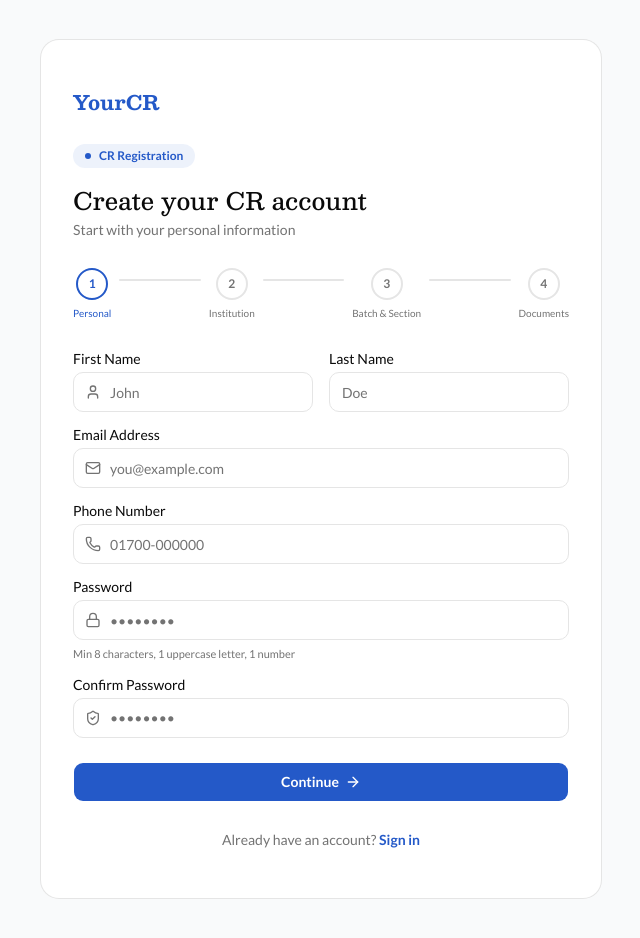
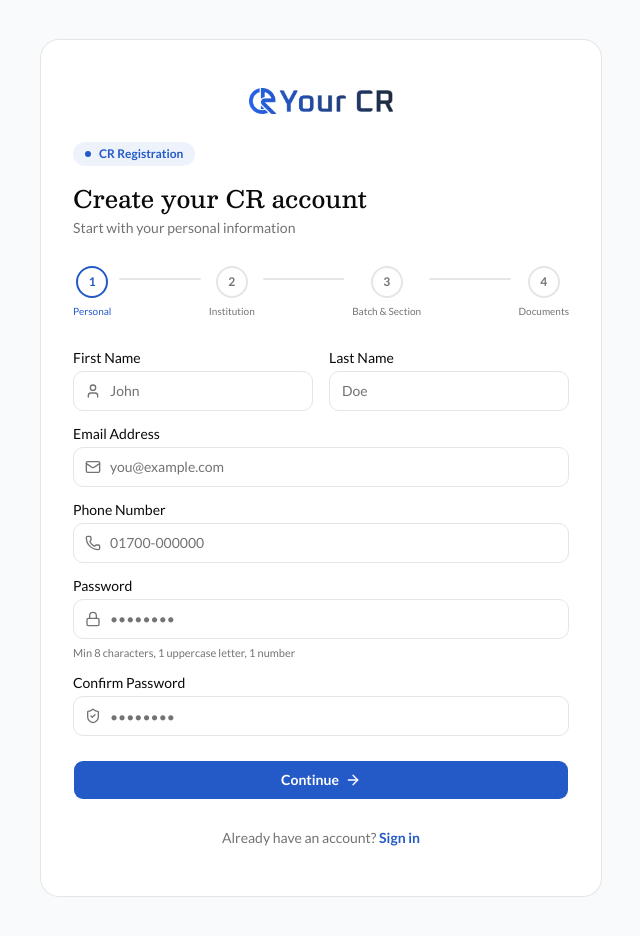
Before and after one commit to mdrakibali/your-cr, a Next.js app: page /register in a window 1280 px wide. Shown: the whole page, without its empty margins (319-959 px from the left). Built offline with nearby package versions, Linux system fonts and the light colour scheme.

Commit message:
feat: implement authentication pages and forms including login, registration, and password recovery.

```diff
--- a/src/app/(auth)/login/page.tsx
+++ b/src/app/(auth)/login/page.tsx
@@ -6,6 +6,8 @@ export const metadata: Metadata = {
   description: "Sign in to your YourCR CR account",
 };
 
-const Login = () => <LoginForm />;
+const Login = () =>{
+  return <LoginForm />
+}
 
 export default Login;
--- a/src/app/(auth)/register/page.tsx
+++ b/src/app/(auth)/register/page.tsx
@@ -6,6 +6,8 @@ export const metadata: Metadata = {
   description: "Create your Class Representative account on YourCR",
 };
 
-const Register = () => <RegisterForm />;
+const Register = () =>{
+  return <RegisterForm />
+};
 
 export default Register;
--- a/src/components/auth/forgot-password-form.tsx
+++ b/src/components/auth/forgot-password-form.tsx
@@ -6,6 +6,7 @@ import Link from "next/link";
 import { useState } from "react";
 import { useForm } from "react-hook-form";
 
+import Logo from "@/components/common/logo";
 import { Button } from "@/components/ui/button";
 import { Card, CardContent } from "@/components/ui/card";
 import {
@@ -44,11 +45,9 @@ export default function ForgotPasswordForm() {
       <Card className="w-full rounded-2xl ring-1 ring-border shadow-none">
         <CardContent className="p-5 xs:p-6 sm:p-8">
           {/* Logo */}
-          <Link href="/" className="block mb-7">
-            <span className="text-[#2459c8] font-bold text-xl font-[family-name:var(--font-besley)]">
-              YourCR
-            </span>
-          </Link>
+          <div className="mb-7 flex justify-center">
+            <Logo />
+          </div>
 
           {/* Header */}
           <div className="mb-8">
--- a/src/components/auth/login-form.tsx
+++ b/src/components/auth/login-form.tsx
@@ -3,6 +3,7 @@ import { zodResolver } from "@hookform/resolvers/zod";
 import { ArrowRight, Lock, Mail } from "lucide-react";
 import Link from "next/link";
 import { useForm } from "react-hook-form";
+import Logo from "@/components/common/logo";
 import { Button } from "@/components/ui/button";
 import { Card, CardContent } from "@/components/ui/card";
 import { Checkbox } from "@/components/ui/checkbox";
@@ -36,11 +37,9 @@ export default function LoginForm() {
       <Card className="w-full rounded-2xl ring-1 ring-border shadow-none">
         <CardContent className="p-5 xs:p-6 sm:p-8">
           {/* Logo */}
-          <Link href="/" className="block mb-7">
-            <span className="text-[#2459c8] font-bold text-xl font-[family-name:var(--font-besley)]">
-              YourCR
-            </span>
-          </Link>
+          <div className="mb-7 flex justify-center">
+            <Logo />
+          </div>
 
           {/* Header */}
           <div className="mb-8">
--- a/src/components/auth/register-form.tsx
+++ b/src/components/auth/register-form.tsx
@@ -21,6 +21,7 @@ import Link from "next/link";
 import React, { useState } from "react";
 import { useForm } from "react-hook-form";
 
+import Logo from "@/components/common/logo";
 import { Button } from "@/components/ui/button";
 import { Card, CardContent } from "@/components/ui/card";
 import { Checkbox } from "@/components/ui/checkbox";
@@ -923,11 +924,9 @@ export default function RegisterForm() {
       <Card className="w-full rounded-2xl ring-1 ring-border shadow-none">
         <CardContent className="p-5 xs:p-6 sm:p-8">
           {/* Logo */}
-          <Link href="/" className="block mb-7">
-            <span className="text-[#2459c8] font-bold text-xl font-[family-name:var(--font-besley)]">
-              YourCR
-            </span>
-          </Link>
+          <div className="mb-7 flex justify-center">
+            <Logo />
+          </div>
 
           {/* Header */}
           <div className="mb-7">
--- a/src/components/auth/reset-password-form.tsx
+++ b/src/components/auth/reset-password-form.tsx
@@ -13,6 +13,7 @@ import Link from "next/link";
 import { useState } from "react";
 import { useForm } from "react-hook-form";
 
+import Logo from "@/components/common/logo";
 import { Button } from "@/components/ui/button";
 import { Card, CardContent } from "@/components/ui/card";
 import {
@@ -53,11 +54,9 @@ export default function ResetPasswordForm({ token }: { token: string }) {
       <Card className="w-full rounded-2xl ring-1 ring-border shadow-none">
         <CardContent className="p-5 xs:p-6 sm:p-8">
           {/* Logo */}
-          <Link href="/" className="block mb-7">
-            <span className="text-[#2459c8] font-bold text-xl font-[family-name:var(--font-besley)]">
-              YourCR
-            </span>
-          </Link>
+          <div className="mb-7 flex justify-center">
+            <Logo />
+          </div>
 
           {/* Header */}
           <div className="mb-8">
```
